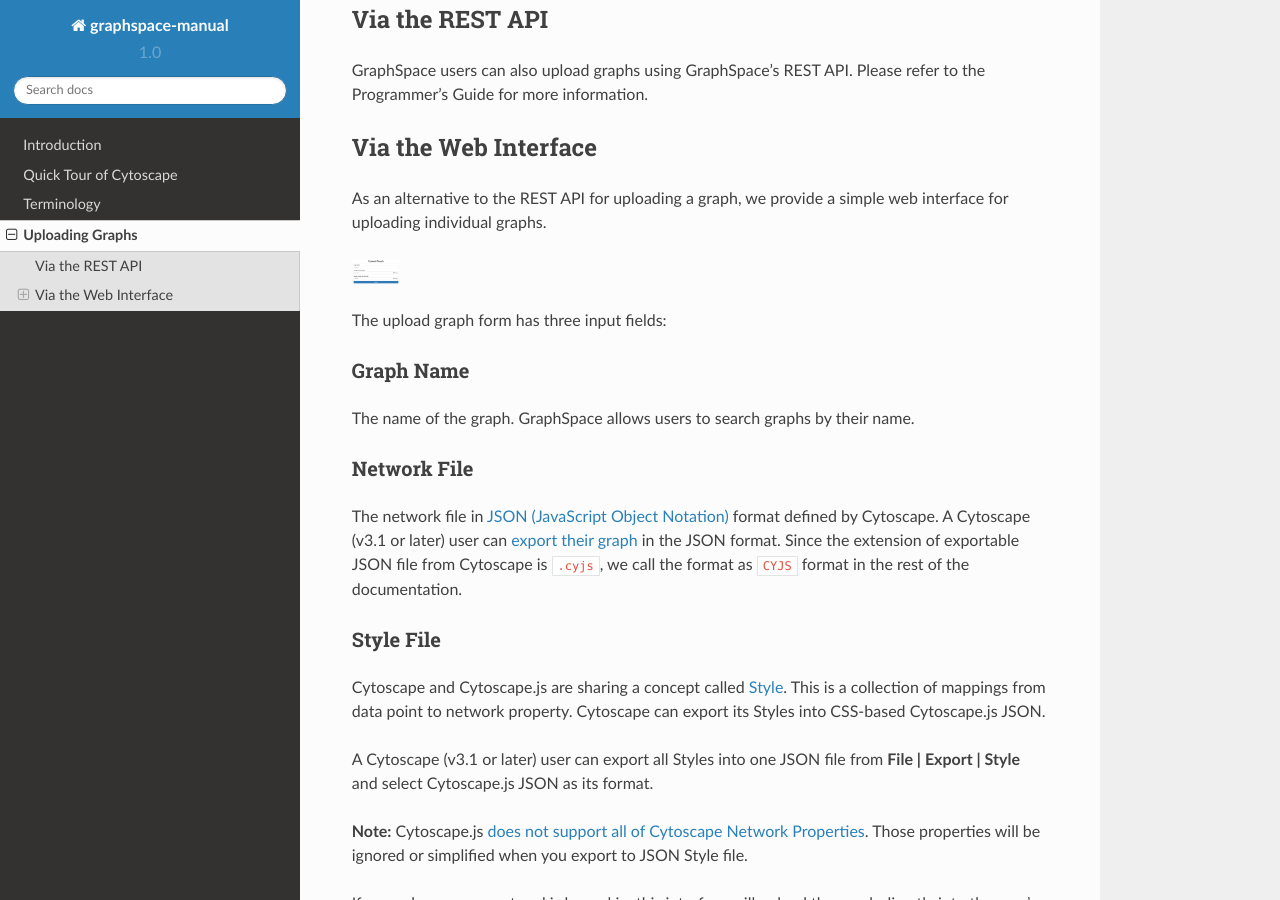
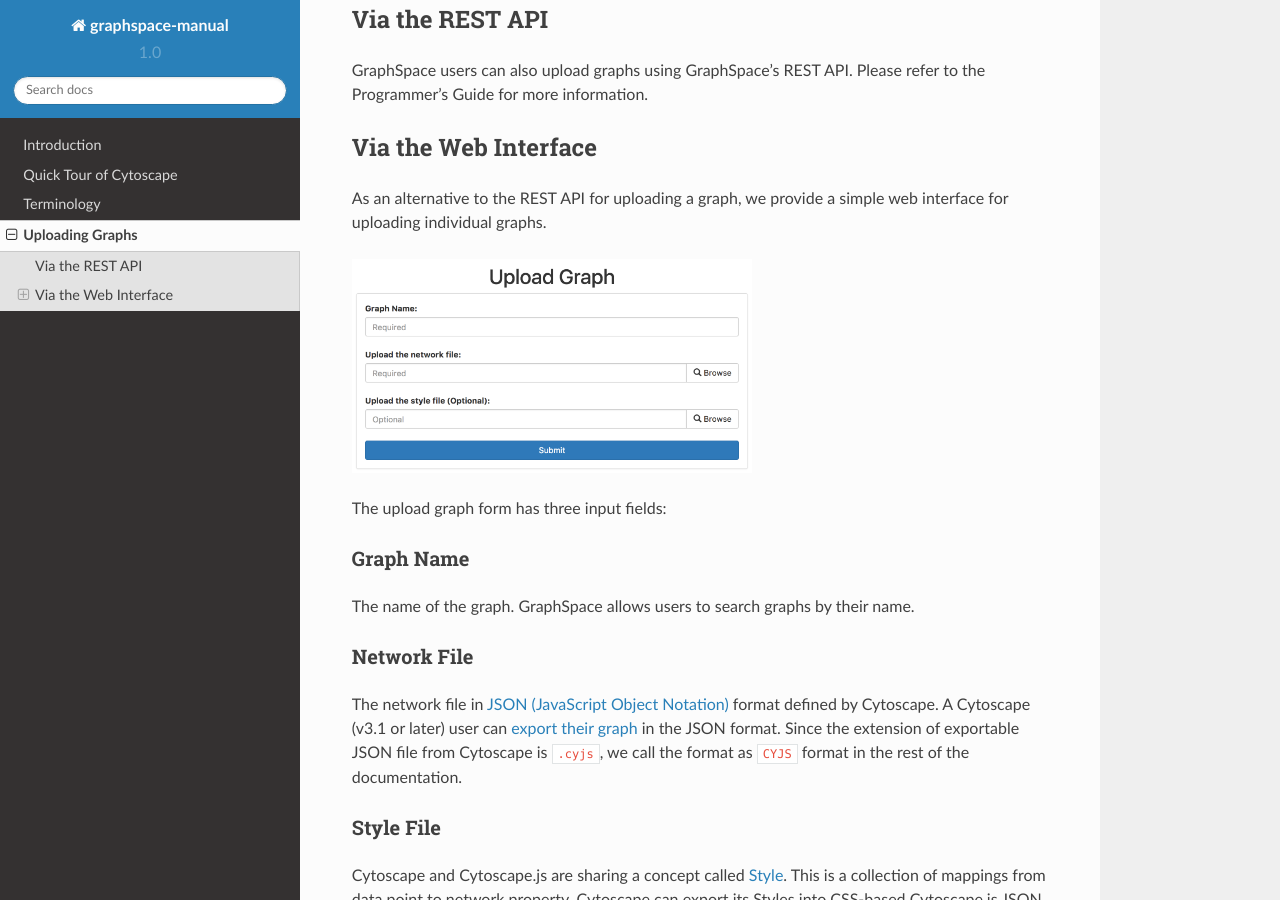
Before and after one commit to adbharadwaj/graphspace-manual, a Sphinx documentation site: the page built from docs/Uploading_Graphs.md, in a window 1280 px wide and 900 px high, scrolled down 421 px. Built offline with Sphinx 7.4.7 and the Read the Docs theme 2.0.0, drawn with Linux system fonts in a browser that asks for light colours.

Commit message:
Update Uploading_Graphs.md

```diff
--- a/docs/Uploading_Graphs.md
+++ b/docs/Uploading_Graphs.md
@@ -21,7 +21,7 @@
 As an alternative to the REST API for uploading a graph, we provide a simple web interface for uploading individual graphs.
 
 <a href="#graph-upload-form">
-<img src="./_static/images/gs-screenshot-upload-graph-form.png" width="48", alt="Graph Upload Form" />
+<img src="./_static/images/gs-screenshot-upload-graph-form.png" width="400", alt="Graph Upload Form" />
 </a>
 
 The upload graph form has three input fields:
```
